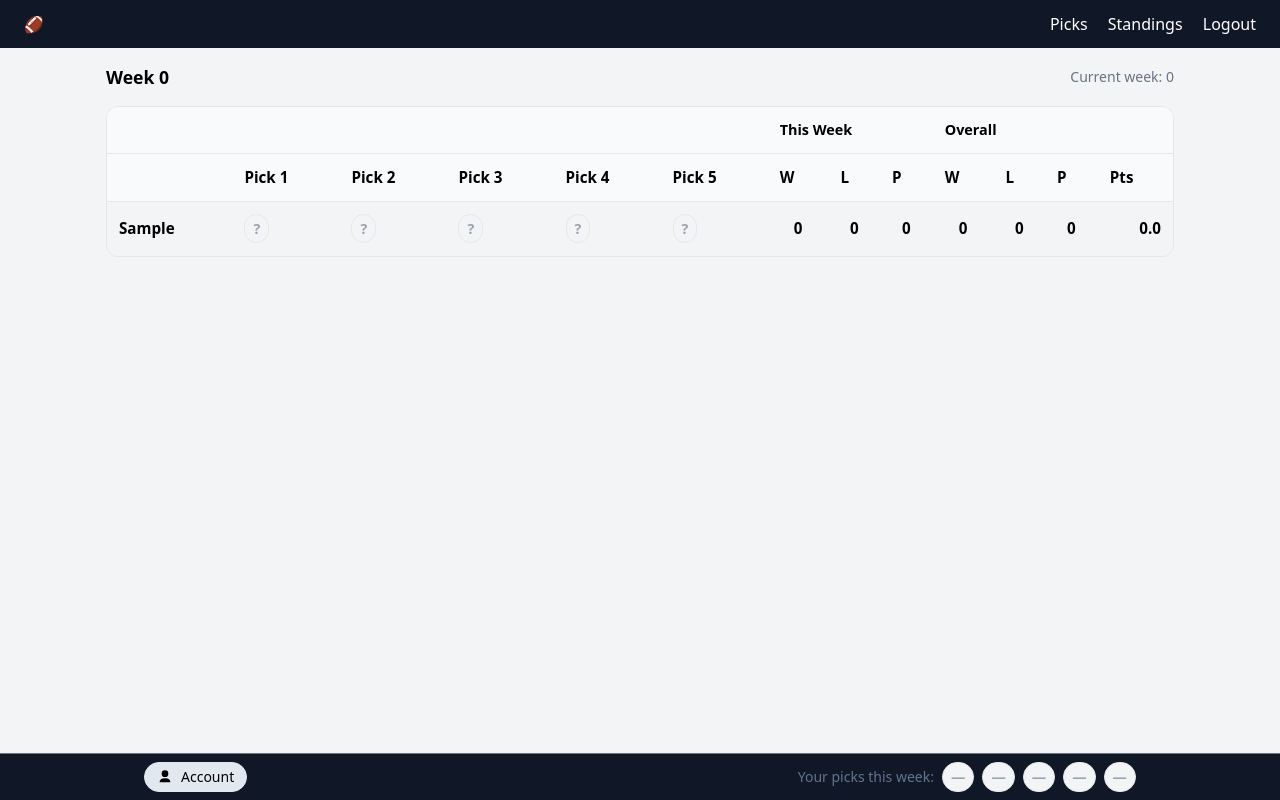
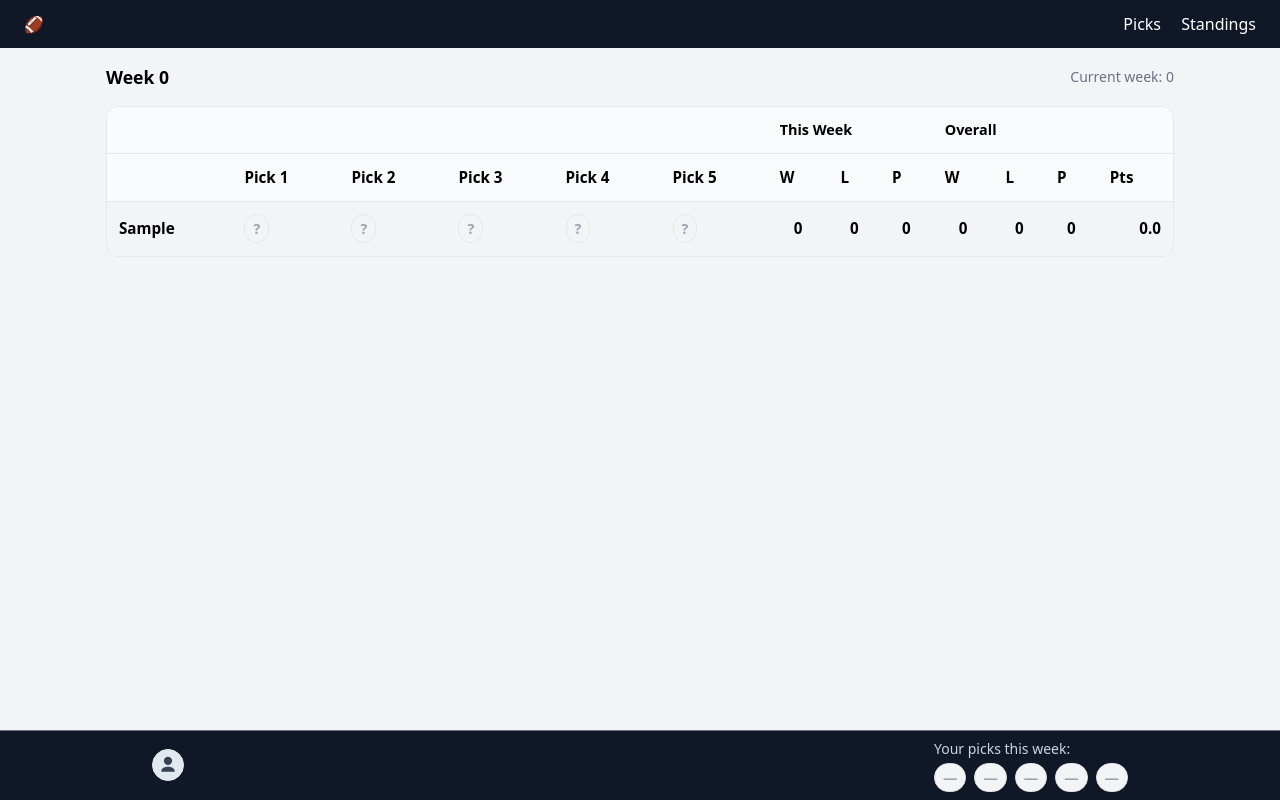
Before and after one commit to crops004/supercontest, a Flask app: page /standings/ in a window 1280 px wide. Run offline with Flask 3, Linux system fonts and the light colour scheme; the visitor is signed in with stand-in values (Sample User, id 1); data comes from the database, SQL or seed files in the repository; data that the repository does not hold is empty; style sheets or scripts are compiled from the project's sources.

Commit message:
Refactor navigation and footer: streamline user authentication links, enhance account dropdown with improved layout, and update picks display.

```diff
--- a/app/templates/base.html
+++ b/app/templates/base.html
@@ -17,19 +17,8 @@
             <a href="{{ url_for('standings.standings') }}" class="font-bold hover:text-gray-300">🏈</a>
         </div>
         <div class="space-x-4">
-            {% if current_user.is_authenticated %}
                 <a href="{{ url_for('weekly_lines.weekly_lines') }}" class="hover:text-gray-300">Picks</a>
                 <a href="{{ url_for('standings.standings') }}" class="hover:text-gray-300">Standings</a>
-
-                {% if current_user.is_admin %}
-                    <a href="{{ url_for('admin.admin_panel') }}" class="text-yellow-400 font-semibold hover:text-yellow-300">Admin</a>
-                {% endif %}
-
-                <a href="{{ url_for('auth.logout') }}" class="hover:text-gray-300">Logout</a>
-            {% else %}
-                <a href="{{ url_for('auth.login') }}" class="hover:text-gray-300">Login</a>
-                <a href="{{ url_for('auth.register') }}" class="hover:text-gray-300">Register</a>
-            {% endif %}
         </div>
     </nav>
 
@@ -40,25 +29,43 @@
 
     <!-- Footer -->
     <footer class="fixed bottom-0 left-0 right-0 z-50 border-t border-gray-500 bg-gray-900 backdrop-blur">
-        <div class="mx-auto max-w-5xl px-4 py-2">
+        <div class="mx-auto max-w-5xl px-6 py-2">
             {% if current_user.is_authenticated %}
-                <div class="flex items-center justify-between gap-3">
-                    <!-- Account button -->
-                    <a href="{{ url_for('users.profile') }}"
-                        class="inline-flex items-center gap-2 rounded-full border border-slate-200 px-3 py-1 text-sm bg-slate-200 hover:bg-slate-50">
-                        <svg xmlns="http://www.w3.org/2000/svg" class="h-4 w-4" viewBox="0 0 24 24" fill="currentColor">
+            <div class="flex items-center justify-between">
+                <!-- Account icon w/ dropdown -->
+                <div class="relative inline-block group">
+                    <button
+                    type="button"
+                    class="inline-flex h-8 w-8 items-center justify-center rounded-full border border-slate-200 bg-slate-200 hover:bg-slate-50 focus:outline-none focus:ring-2 focus:ring-offset-2 focus:ring-slate-300"
+                    aria-haspopup="menu"
+                    aria-expanded="false"
+                    >
+                    <svg xmlns="http://www.w3.org/2000/svg" class="h-5 w-5 text-gray-700" viewBox="0 0 24 24" fill="currentColor">
                         <path d="M12 12a5 5 0 1 0-5-5 5 5 0 0 0 5 5Zm0 2c-5.33 0-8 2.667-8 5v1h16v-1c0-2.333-2.67-5-8-5Z"/>
                     </svg>
-                        <span>Account</span>
-                    </a>
+                    </button>
 
-                    <!-- Your picks (mobile: label above chips; desktop: inline) -->
-                    <div class="flex-1">
-                        <div class="flex flex-col items-start md:flex-row md:items-center md:justify-end md:gap-2">
-                            <span class="text-[11px] md:text-sm text-slate-500 mb-1 md:mb-0">
-                                Your picks this week:
-                            </span>
+                    <!-- Dropdown w/ animation -->
+                    <div
+                    class="absolute bottom-full mb-2 left-0 min-w-[160px] rounded-lg border border-slate-200 bg-white text-gray-900 shadow-lg z-50
+                            invisible opacity-0 translate-y-1 pointer-events-none
+                            transition ease-out duration-150
+                            group-hover:visible group-hover:opacity-100 group-hover:translate-y-0 group-hover:pointer-events-auto
+                            group-focus-within:visible group-focus-within:opacity-100 group-focus-within:translate-y-0 group-focus-within:pointer-events-auto"
+                    role="menu"
+                    tabindex="-1"
+                    >
+                    <a href="{{ url_for('users.profile') }}" class="block px-4 py-2 text-sm hover:bg-gray-100 rounded-t-lg" role="menuitem">Profile</a>
+                    {% if current_user.is_admin %}
+                        <a href="{{ url_for('admin.admin_panel') }}" class="block px-4 py-2 text-sm hover:bg-gray-100" role="menuitem">Admin</a>
+                    {% endif %}
+                    <a href="{{ url_for('auth.logout') }}" class="block px-4 py-2 text-sm hover:bg-gray-100 rounded-b-lg" role="menuitem">Logout</a>
+                    </div>
+                </div>
 
+                <!-- Picks block: label above, chips below -->
+                <div class="flex flex-col items-start">
+                    <span class="text-[11px] md:text-sm text-slate-300 mb-1">Your picks this week:</span>
                     <div class="flex flex-wrap gap-2">
                     {% for p in footer_committed_picks or [] %}
                         <span class="chip {{ p.ats|chip_class }}">{{ p.abbr }}</span>
@@ -69,15 +76,10 @@
                     </div>
                 </div>
             </div>
-                </div>
             {% else %}
             <div class="flex items-center justify-end gap-2">
-                    <a href="{{ url_for('auth.register') }}" class="rounded-xl border border-slate-200 px-3 py-2 text-sm hover:bg-slate-50">
-                        Register
-                    </a>
-                    <a href="{{ url_for('auth.login') }}" class="rounded-xl bg-black px-4 py-2 text-sm font-medium text-white hover:bg-gray-800">
-                        Log in
-                    </a>
+                <a href="{{ url_for('auth.register') }}" class="rounded-xl bg-black px-4 py-2 text-sm font-medium text-white hover:bg-gray-800">Register</a>
+                <a href="{{ url_for('auth.login') }}" class="rounded-xl bg-black px-4 py-2 text-sm font-medium text-white hover:bg-gray-800">Log in</a>
             </div>
             {% endif %}
         </div>
```
Lines whose indentation alone changed are shown as unchanged.
